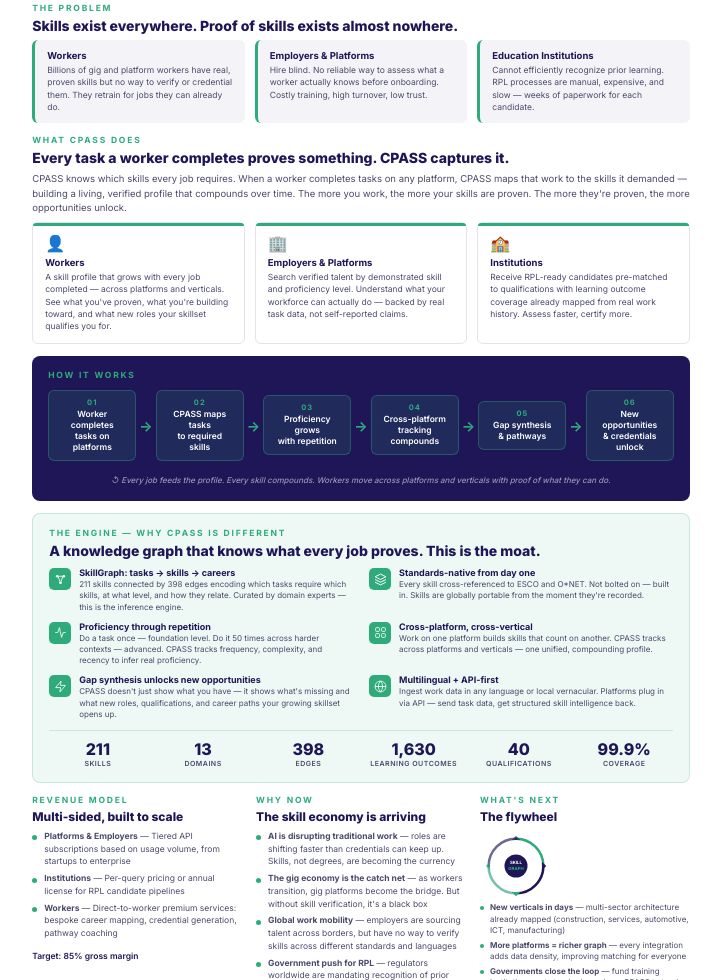
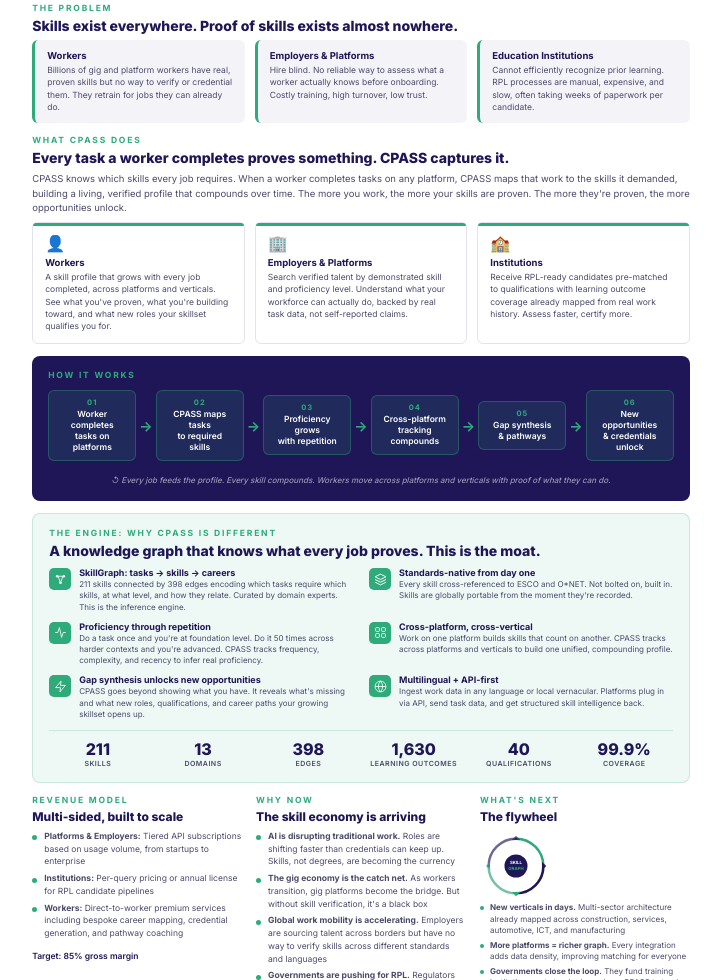
Before and after one commit to Mwaniki101/cpass-docs, a plain HTML site: page index.html in a window 1280 px wide. Shown: the part 143-1123 px from the top of the page, without its empty margins (279-1000 px from the left). Drawn offline with Linux system fonts and the light colour scheme.

Commit message:
remove em dashes, rewrite for natural flow

```diff
--- a/index.html
+++ b/index.html
@@ -3,7 +3,7 @@
 <head>
 <meta charset="UTF-8">
 <meta name="viewport" content="width=device-width, initial-scale=1.0">
-<title>CPASS.ai — MVP Overview</title>
+<title>CPASS.ai | MVP Overview</title>
 <style>
   @import url('https://fonts.googleapis.com/css2?family=Inter:wght@400;500;600;700;800;900&display=swap');
 
@@ -475,7 +475,7 @@
       </div>
       <div class="problem-card">
         <strong>Education Institutions</strong>
-        <p>Cannot efficiently recognize prior learning. RPL processes are manual, expensive, and slow — weeks of paperwork for each candidate.</p>
+        <p>Cannot efficiently recognize prior learning. RPL processes are manual, expensive, and slow, often taking weeks of paperwork per candidate.</p>
       </div>
     </div>
   </div>
@@ -484,17 +484,17 @@
   <div class="section">
     <div class="section-label">What CPASS Does</div>
     <h2>Every task a worker completes proves something. CPASS captures it.</h2>
-    <p style="margin-bottom:6px;">CPASS knows which skills every job requires. When a worker completes tasks on any platform, CPASS maps that work to the skills it demanded — building a living, verified profile that compounds over time. The more you work, the more your skills are proven. The more they're proven, the more opportunities unlock.</p>
+    <p style="margin-bottom:6px;">CPASS knows which skills every job requires. When a worker completes tasks on any platform, CPASS maps that work to the skills it demanded, building a living, verified profile that compounds over time. The more you work, the more your skills are proven. The more they're proven, the more opportunities unlock.</p>
     <div class="stakeholder-grid">
       <div class="stakeholder-card">
         <span class="card-icon">&#128100;</span>
         <strong>Workers</strong>
-        <p>A skill profile that grows with every job completed — across platforms and verticals. See what you've proven, what you're building toward, and what new roles your skillset qualifies you for.</p>
+        <p>A skill profile that grows with every job completed, across platforms and verticals. See what you've proven, what you're building toward, and what new roles your skillset qualifies you for.</p>
       </div>
       <div class="stakeholder-card">
         <span class="card-icon">&#127970;</span>
         <strong>Employers &amp; Platforms</strong>
-        <p>Search verified talent by demonstrated skill and proficiency level. Understand what your workforce can actually do — backed by real task data, not self-reported claims.</p>
+        <p>Search verified talent by demonstrated skill and proficiency level. Understand what your workforce can actually do, backed by real task data, not self-reported claims.</p>
       </div>
       <div class="stakeholder-card">
         <span class="card-icon">&#127979;</span>
@@ -543,49 +543,49 @@
 
   <!-- ═══ THE ENGINE — WHY CPASS IS DIFFERENT ═══ -->
   <div class="engine-section">
-    <div class="section-label">The Engine — Why CPASS Is Different</div>
+    <div class="section-label">The Engine: Why CPASS Is Different</div>
     <h2>A knowledge graph that knows what every job proves. This is the moat.</h2>
     <div class="engine-grid">
       <div class="engine-item">
         <div class="engine-icon"><svg viewBox="0 0 24 24"><circle cx="6" cy="6" r="2.5"/><circle cx="18" cy="6" r="2.5"/><circle cx="12" cy="18" r="2.5"/><line x1="8" y1="7" x2="11" y2="16" stroke="white" stroke-width="1.5"/><line x1="16" y1="7" x2="13" y2="16" stroke="white" stroke-width="1.5"/><line x1="8.5" y1="6" x2="15.5" y2="6" stroke="white" stroke-width="1.5"/></svg></div>
         <div>
           <strong>SkillGraph: tasks → skills → careers</strong>
-          <p>211 skills connected by 398 edges encoding which tasks require which skills, at what level, and how they relate. Curated by domain experts — this is the inference engine.</p>
+          <p>211 skills connected by 398 edges encoding which tasks require which skills, at what level, and how they relate. Curated by domain experts. This is the inference engine.</p>
         </div>
       </div>
       <div class="engine-item">
         <div class="engine-icon"><svg viewBox="0 0 24 24"><path d="M12 2L2 7l10 5 10-5-10-5zM2 17l10 5 10-5M2 12l10 5 10-5" stroke="white" stroke-width="1.8" fill="none"/></svg></div>
         <div>
           <strong>Standards-native from day one</strong>
-          <p>Every skill cross-referenced to ESCO and O*NET. Not bolted on — built in. Skills are globally portable from the moment they're recorded.</p>
+          <p>Every skill cross-referenced to ESCO and O*NET. Not bolted on, built in. Skills are globally portable from the moment they're recorded.</p>
         </div>
       </div>
       <div class="engine-item">
         <div class="engine-icon"><svg viewBox="0 0 24 24"><path d="M3 12h4l3-9 4 18 3-9h4" stroke="white" stroke-width="1.5" fill="none" stroke-linecap="round" stroke-linejoin="round"/></svg></div>
         <div>
           <strong>Proficiency through repetition</strong>
-          <p>Do a task once — foundation level. Do it 50 times across harder contexts — advanced. CPASS tracks frequency, complexity, and recency to infer real proficiency.</p>
+          <p>Do a task once and you're at foundation level. Do it 50 times across harder contexts and you're advanced. CPASS tracks frequency, complexity, and recency to infer real proficiency.</p>
         </div>
       </div>
       <div class="engine-item">
         <div class="engine-icon"><svg viewBox="0 0 24 24"><rect x="3" y="3" width="7" height="7" rx="1.5" stroke="white" stroke-width="1.5" fill="none"/><rect x="14" y="3" width="7" height="7" rx="1.5" stroke="white" stroke-width="1.5" fill="none"/><rect x="3" y="14" width="7" height="7" rx="1.5" stroke="white" stroke-width="1.5" fill="none"/><rect x="14" y="14" width="7" height="7" rx="1.5" stroke="white" stroke-width="1.5" fill="none"/></svg></div>
         <div>
           <strong>Cross-platform, cross-vertical</strong>
-          <p>Work on one platform builds skills that count on another. CPASS tracks across platforms and verticals — one unified, compounding profile.</p>
+          <p>Work on one platform builds skills that count on another. CPASS tracks across platforms and verticals to build one unified, compounding profile.</p>
         </div>
       </div>
       <div class="engine-item">
         <div class="engine-icon"><svg viewBox="0 0 24 24"><path d="M13 2L3 14h9l-1 8 10-12h-9l1-8z" stroke="white" stroke-width="1.5" fill="none"/></svg></div>
         <div>
           <strong>Gap synthesis unlocks new opportunities</strong>
-          <p>CPASS doesn't just show what you have — it shows what's missing and what new roles, qualifications, and career paths your growing skillset opens up.</p>
+          <p>CPASS goes beyond showing what you have. It reveals what's missing and what new roles, qualifications, and career paths your growing skillset opens up.</p>
         </div>
       </div>
       <div class="engine-item">
         <div class="engine-icon"><svg viewBox="0 0 24 24"><path d="M12 2a10 10 0 100 20 10 10 0 000-20zM2 12h20M12 2a15 15 0 014 10 15 15 0 01-4 10M12 2a15 15 0 00-4 10 15 15 0 004 10" stroke="white" stroke-width="1.5" fill="none"/></svg></div>
         <div>
           <strong>Multilingual + API-first</strong>
-          <p>Ingest work data in any language or local vernacular. Platforms plug in via API — send task data, get structured skill intelligence back.</p>
+          <p>Ingest work data in any language or local vernacular. Platforms plug in via API, send task data, and get structured skill intelligence back.</p>
         </div>
       </div>
     </div>
@@ -607,9 +607,9 @@
       <div class="section-label">Revenue Model</div>
       <h2>Multi-sided, built to scale</h2>
       <ul>
-        <li><strong>Platforms &amp; Employers</strong> — Tiered API subscriptions based on usage volume, from startups to enterprise</li>
-        <li><strong>Institutions</strong> — Per-query pricing or annual license for RPL candidate pipelines</li>
-        <li><strong>Workers</strong> — Direct-to-worker premium services: bespoke career mapping, credential generation, pathway coaching</li>
+        <li><strong>Platforms &amp; Employers:</strong> Tiered API subscriptions based on usage volume, from startups to enterprise</li>
+        <li><strong>Institutions:</strong> Per-query pricing or annual license for RPL candidate pipelines</li>
+        <li><strong>Workers:</strong> Direct-to-worker premium services including bespoke career mapping, credential generation, and pathway coaching</li>
       </ul>
       <p style="margin-top:6px; font-size:8.5px; font-weight:600; color:var(--navy);">Target: 85% gross margin</p>
     </div>
@@ -619,10 +619,10 @@
       <div class="section-label">Why Now</div>
       <h2>The skill economy is arriving</h2>
       <ul>
-        <li><strong>AI is disrupting traditional work</strong> — roles are shifting faster than credentials can keep up. Skills, not degrees, are becoming the currency</li>
-        <li><strong>The gig economy is the catch net</strong> — as workers transition, gig platforms become the bridge. But without skill verification, it's a black box</li>
-        <li><strong>Global work mobility</strong> — employers are sourcing talent across borders, but have no way to verify skills across different standards and languages</li>
-        <li><strong>Government push for RPL</strong> — regulators worldwide are mandating recognition of prior learning but lack the technology infrastructure</li>
+        <li><strong>AI is disrupting traditional work.</strong> Roles are shifting faster than credentials can keep up. Skills, not degrees, are becoming the currency</li>
+        <li><strong>The gig economy is the catch net.</strong> As workers transition, gig platforms become the bridge. But without skill verification, it's a black box</li>
+        <li><strong>Global work mobility is accelerating.</strong> Employers are sourcing talent across borders but have no way to verify skills across different standards and languages</li>
+        <li><strong>Governments are pushing for RPL.</strong> Regulators worldwide are mandating recognition of prior learning but lack the technology infrastructure</li>
       </ul>
     </div>
 
@@ -647,11 +647,11 @@
         <text x="50" y="56" text-anchor="middle" font-size="6" font-weight="700" fill="#2EAA7B" font-family="Inter, sans-serif">GRAPH</text>
       </svg>
       <ul class="flywheel-items">
-        <li><strong>New verticals in days</strong> — multi-sector architecture already mapped (construction, services, automotive, ICT, manufacturing)</li>
-        <li><strong>More platforms = richer graph</strong> — every integration adds data density, improving matching for everyone</li>
-        <li><strong>Governments close the loop</strong> — fund training institutions, set standards, and use CPASS to track how workers move through careers and into the formal economy</li>
-        <li><strong>Enablement layer</strong> — other businesses build on verified skill data. CPASS becomes infrastructure, not just a tool</li>
-        <li><strong>Network effects compound</strong> — workers want to be where employers look; employers go where verified talent lives</li>
+        <li><strong>New verticals in days.</strong> Multi-sector architecture already mapped across construction, services, automotive, ICT, and manufacturing</li>
+        <li><strong>More platforms = richer graph.</strong> Every integration adds data density, improving matching for everyone</li>
+        <li><strong>Governments close the loop.</strong> They fund training institutions, set standards, and use CPASS to track how workers move through careers and into the formal economy</li>
+        <li><strong>Enablement layer.</strong> Other businesses build on top of verified skill data. CPASS becomes infrastructure, not just a tool</li>
+        <li><strong>Network effects compound.</strong> Workers want to be where employers look. Employers go where verified talent lives</li>
       </ul>
     </div>
 
@@ -659,7 +659,7 @@
 
   <!-- ═══ FOOTER ═══ -->
   <div class="footer">
-    <span>CPASS.ai &mdash; Competency Profile Assessment System &nbsp;|&nbsp; info@cpass.ai</span>
+    <span>CPASS.ai | Competency Profile Assessment System &nbsp;|&nbsp; info@cpass.ai</span>
     <span class="footer-cta">cpass.ai &nbsp;&bull;&nbsp; Live demo: cpassdemo.lovable.app</span>
   </div>
 
```
